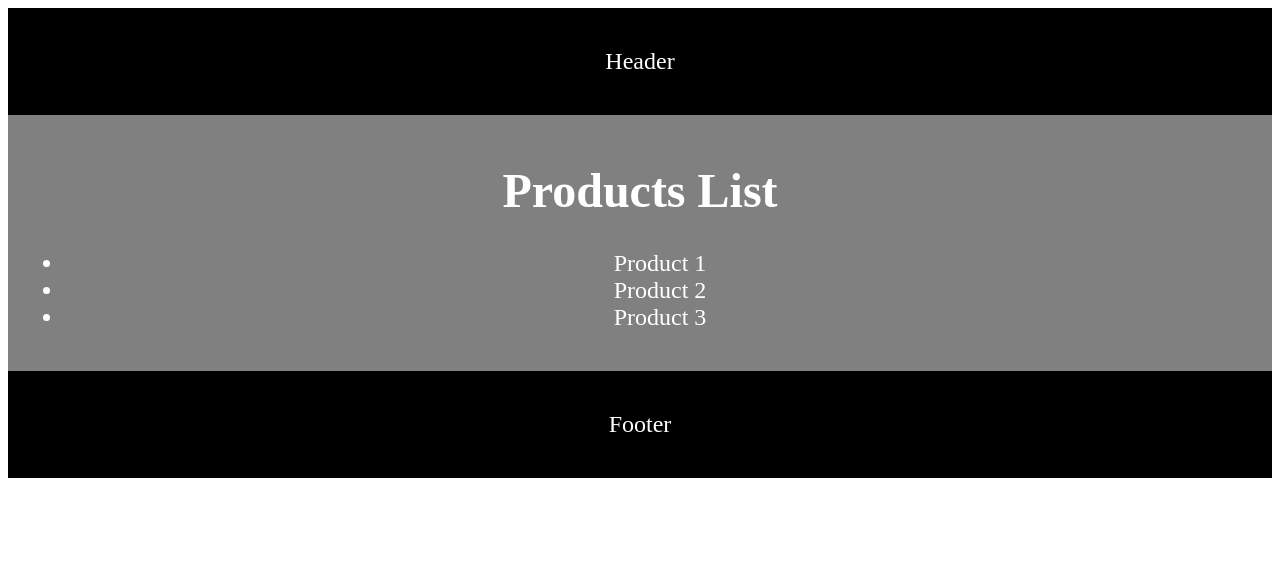
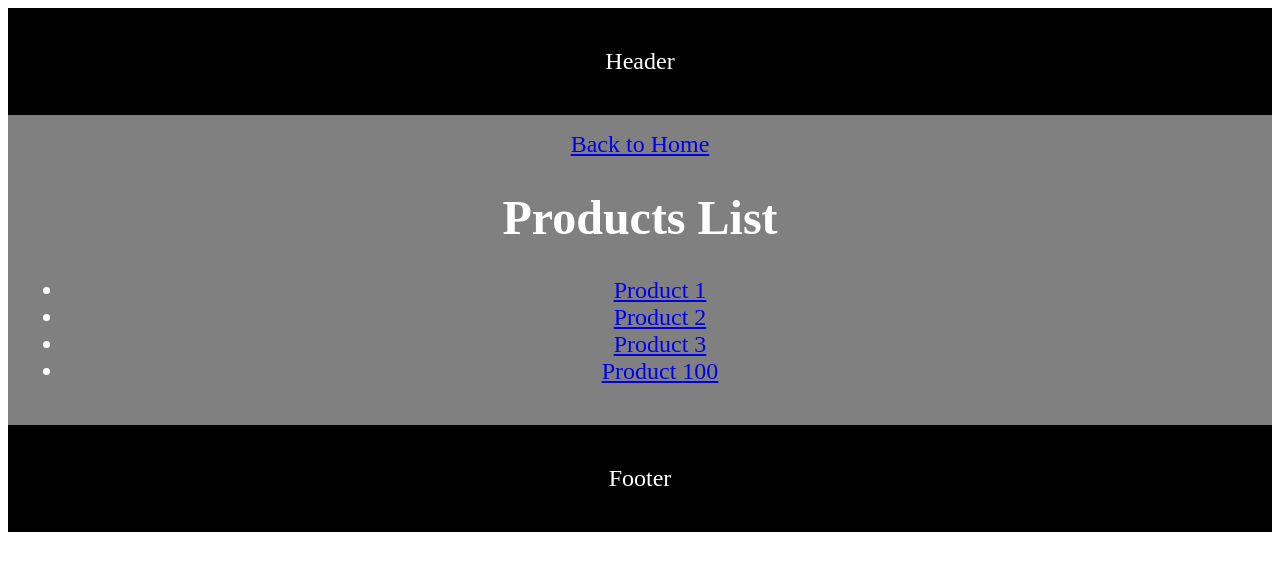
Before and after one commit to devARcoder/Next_JS_Course-CodeVolutions, a Next.js app: page /products in a window 1280 px wide. Shown: the top 570 px of the page. Built offline with nearby package versions, Linux system fonts and the light colour scheme.

Commit message:
lecture 19 completed

```diff
--- a/src/app/page.tsx
+++ b/src/app/page.tsx
@@ -1,8 +1,11 @@
+import Link from "next/link";
 export default function Home() {
   return (
     <div className="flex min-h-screen flex-col items-center justify-between p-24">
       <h1 className="text-4xl font-bold">Welcome to My Next.js App!</h1>
       <p className="mt-4 text-lg text-gray-600">This is the home page.</p>
+
+      <Link href="/blog">Blog</Link>
     </div>
   );
 }
--- a/src/app/products/page.tsx
+++ b/src/app/products/page.tsx
@@ -1,12 +1,15 @@
+import Link from "next/link"
 export default function Products() {
+    const productId = 100;
     return (
         <>
-
+        <Link href="/">Back to Home</Link>
         <h1>Products List</h1>
         <ul>
-            <li>Product 1</li>
-            <li>Product 2</li>
-            <li>Product 3</li>
+            <li><Link href="products/1">Product 1</Link></li>
+            <li><Link href="products/2">Product 2</Link></li>
+            <li><Link href="products/3" replace>Product 3</Link></li>
+            <li><Link href={`products/${productId}`}>Product {productId}</Link></li>
         </ul>
         </>
 
```
